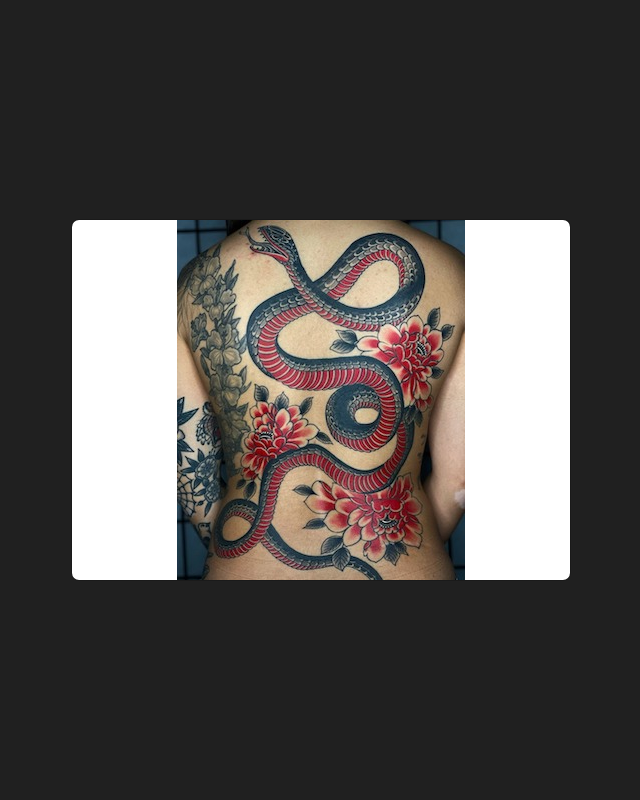
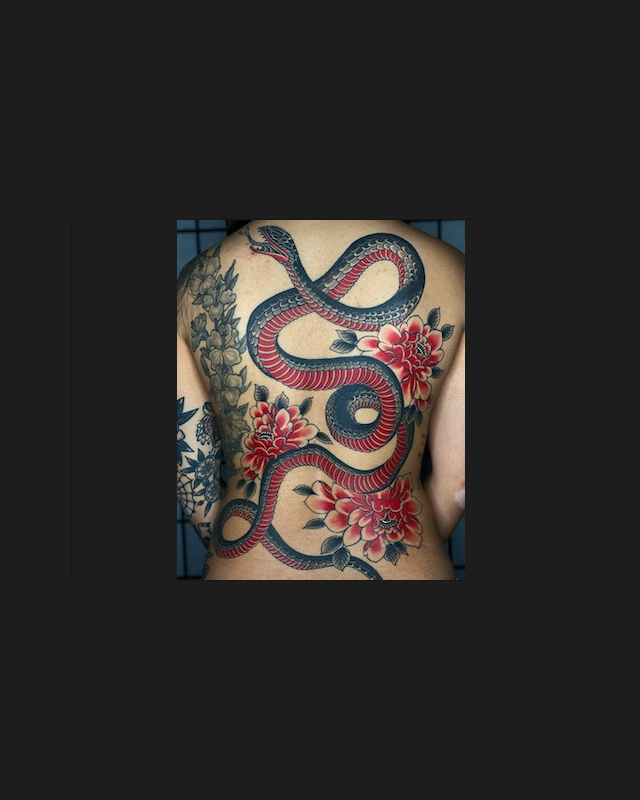
Before and after one commit to ljkahn/austynCody, a React (Vite) app: page / in a window 1280 px wide. Both pictures are taken after a click on the element 508 px from the left and 375 px from the top of the page. Shown: the top 800 px of the page, without its empty margins (319-959 px from the left). Built offline with nearby package versions, Linux system fonts and the light colour scheme.

Commit message:
updated modal styling

```diff
--- a/src/App.css
+++ b/src/App.css
@@ -66,7 +66,7 @@ border-radius: 4%;
 /* WORK MODAL */
 
 .modal {
-  background-color: #202020;
+  background-color: #1d1d1d;
 }
 
 .main-container {
--- a/src/components/imageModal.jsx
+++ b/src/components/imageModal.jsx
@@ -3,13 +3,19 @@ import Modal from "react-bootstrap/Modal";
 
 const ImageModal = ({ show, onHide, imageSrc }) => {
   return (
-    <Modal show={show} onHide={onHide} centered className="modal">
-      <Modal.Body className="text-center p-0">
+    <Modal show={show} onHide={onHide} centered>
+      <Modal.Body
+        className="text-center p-0"
+        style={{ backgroundColor: "#1d1d1d" }}
+      >
         <img
           src={imageSrc}
           alt="Large version of the image"
           className="img-fluid"
-          style={{ maxWidth: "100%", maxHeight: "80vh" }}
+          style={{
+            maxWidth: "100%",
+            maxHeight: "80vh",
+          }}
         />
       </Modal.Body>
     </Modal>
```
